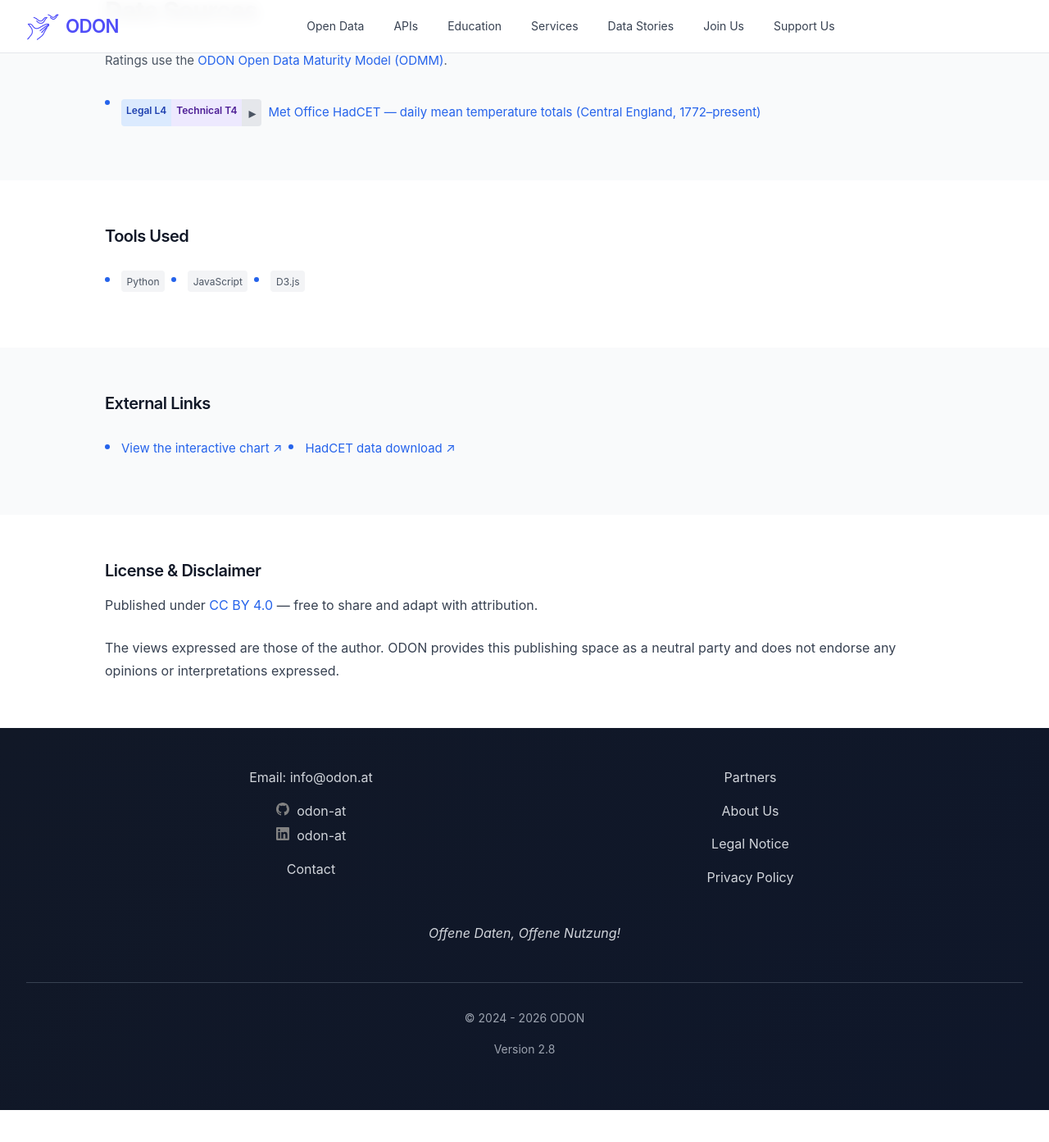
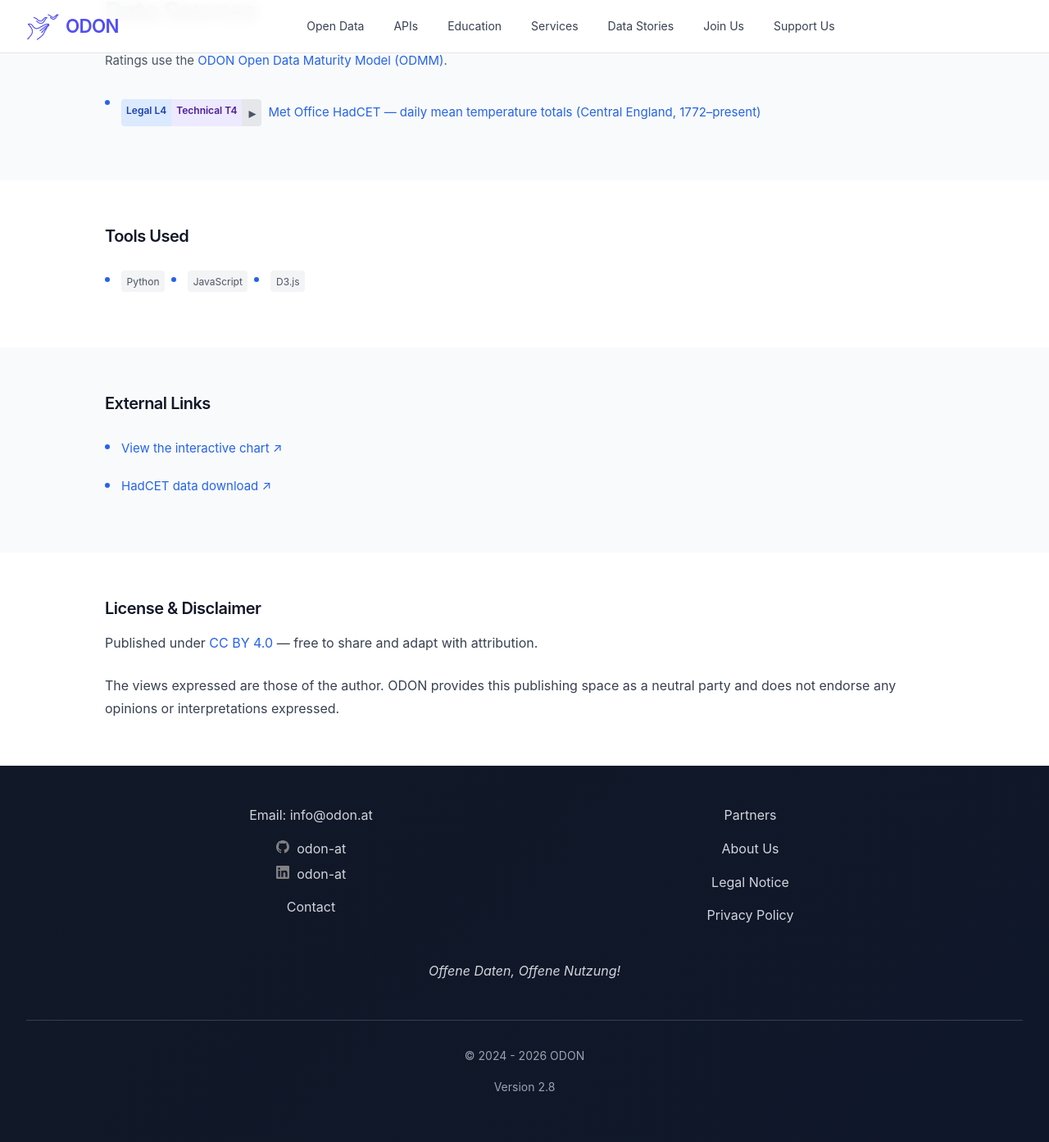
Before and after one commit to verein-odon/verein-odon.github.io, a Jekyll site: the page built from docs/_data_stories/record-temperature-in-england.md, in a window 1280 px wide and 1400 px high, scrolled down 1858 px. Shown: the top 1393 px of the window at 82% size. Built offline with Jekyll 4.4.1, drawn with Linux system fonts in a browser that asks for light colours; before the commit the page ends 3212 px from its top, so only the background shows below that.

Commit message:
Improving latest data story

```diff
--- a/docs/assets/data-stories/record-temperature-in-england/src/index.html
+++ b/docs/assets/data-stories/record-temperature-in-england/src/index.html
@@ -588,7 +588,7 @@
     function fmtPoint(d) {
       const tag =
         d.iso === latestIso
-          ? '<br /><span style="font-size:0.92em;opacity:0.92">Latest day in HadCET (this file)</span>'
+          ? '<br /><span style="font-size:0.92em;opacity:0.92">Latest day in HadCET</span>'
           : "";
       return `<strong>${d.label}</strong><br /><span>Daily mean ${d.temp} °C</span>${tag}`;
     }
--- a/docs/assets/main.scss
+++ b/docs/assets/main.scss
@@ -2605,10 +2605,18 @@
   gap: 0.5rem;
 }
 .ds-data-sources li:has(details) { display: block; }
-.ds-tools-list, .ds-ext-links {
+.ds-tools-list {
   display: flex;
   flex-wrap: wrap;
   gap: 0.5rem;
+  list-style: none;
+  padding: 0;
+  margin: 0;
+}
+.ds-ext-links {
+  display: flex;
+  flex-direction: column;
+  gap: 0.375rem;
   list-style: none;
   padding: 0;
   margin: 0;
```
